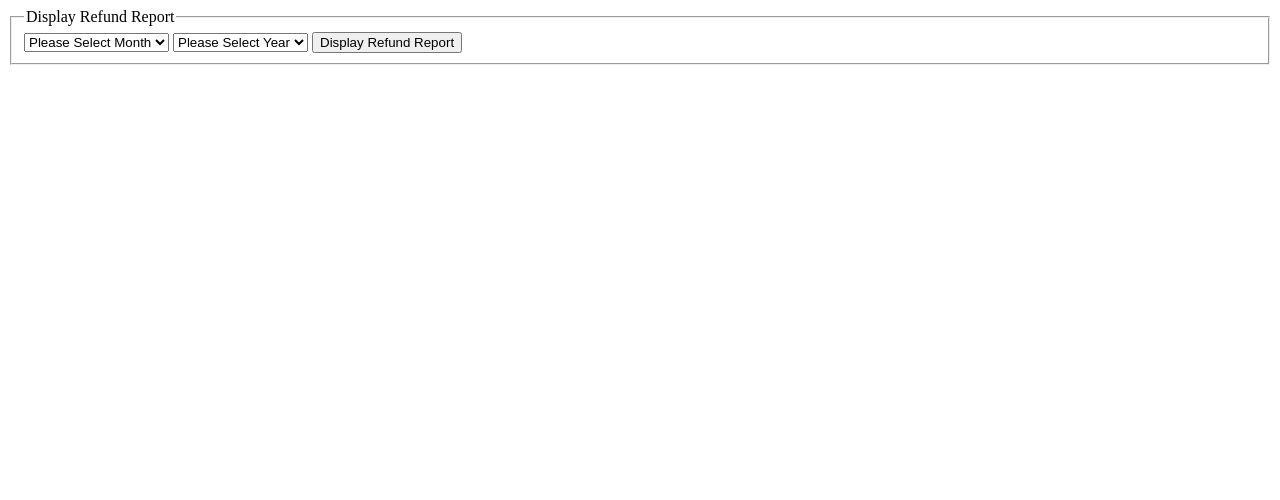
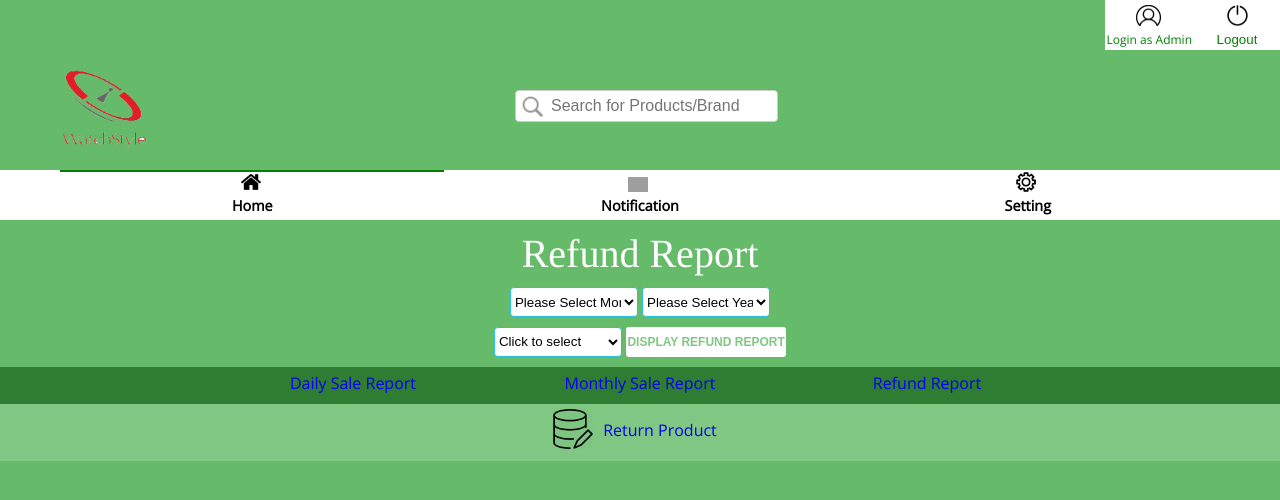
Before and after one commit to phanhuyhoangnguyen/DP2, a PHP site: page /display_refund_report.html in a window 1280 px wide. Shown: the top 500 px of the page. Run offline with PHP 8.4, Linux system fonts and the light colour scheme; grey boxes are pictures that could not be loaded.

Commit message:
modify to apply css

```diff
--- a/display_refund_report.html
+++ b/display_refund_report.html
@@ -1,17 +1,65 @@
 <!DOCTYPE html>
-<html lang="en">
 <head>
-    <meta charset="UTF-8">
-    <title>Display Refund Report</title>
+    <title>Friendly Pharmacy | Display Refund Report</title>
+    <meta charset="utf-8"/>
+    <meta name="description" content="Sale Reporting and Prediction System"/>
+    <meta name="keywords" content="Sale, Report, Predict, System, Pharmacy"/>
+    <meta name="author" content="Phan Huy Hoang Nguyen"/>
+
+    <link href="../resources/styles/style.css" rel="stylesheet" type="text/css"/>
+    <link href="../resources/styles/layout.css" rel="stylesheet" type="text/css"/>
+
+    <link href="https://fonts.googleapis.com/css?family=Open+Sans" rel="stylesheet">
+
+    <meta name="viewport" content="width=device-width, initial-scale=1.0"/>
+    <!-- References to external responsive CSS file -->
+    <link href="../resources/styles/responsive_desktop.css" rel="stylesheet" media="screen and (max-width: 1919px)"/>
+    <link href="../resources/styles/responsive_tabletandmobile.css" rel="stylesheet"
+          media="screen and (max-width: 680px)"/>
     <script type="text/javascript" src="javascript/display_refund_report.js"></script>
 </head>
 <body>
-<form id="display_refund_report" onsubmit="return display_refund_report();">
-    <fieldset>
-        <legend>
-            Display Refund Report
-        </legend>
-        <select id="select_month" name="select_month">
+<header class="headerwrapper">
+    <div class="topwrapper">
+        <a href="">
+            <img src="../resources/images/logout_n.png" alt="admin Icon"/>
+            <form id="logout" method="post" action="php/logout.php">
+                <input type="submit" id="submit_logout" name="submit_logout" value="Logout"/></form>
+        </a>
+
+        <a href="login.html">
+            <img src="../resources/images/admin.png" alt="logout"/>
+            <span id="adminIcon">Login as Admin</span>
+        </a>
+    </div>
+
+    <div id="logoandsearch">
+        <!--Logo-->	<!-- Ref: https://www.designmantic.com/-->
+        <a href="home.php"><img src="../resources/images/logo.png" alt="WatchStyle Logo" title="Home - WatchStyle"/></a>
+
+        <div class="searchwrapper">
+            <form>
+                <input type="text" name="search" placeholder="Search for Products/Brand"/>
+            </form>
+        </div>
+    </div>
+</header>
+
+
+<nav>
+    <ul>
+        <li id="active"><a href="home.php"><img src="../resources/images/home.png"/><span>Home</span></a></li>
+        <li><a href=""><img src="../resources/images/notification.png"/><span>Notification</span></a></li>
+        <li><a href=""><img src="../resources/images/setting.png"/><span>Setting</span></a></li>
+    </ul>
+</nav>
+
+<div class="stylequote">
+    <p>Refund Report</p>
+</div>
+
+<form class="center" id="display_refund_report" onsubmit="return display_refund_report();">
+        <select id="select_month" name="select_month" class="boxform">
             <option value="">Please Select Month</option>
             <option value="1">January</option>
             <option value="2">February</option>
@@ -27,7 +75,7 @@
             <option value="12">December</option>
         </select>
 
-        <select id="select_year" name="select_year">
+        <select id="select_year" name="select_year" class="boxform">
             <option value="">Please Select Year</option>
             <option value="2016">2016</option>
             <option value="2017">2017</option>
@@ -35,9 +83,30 @@
             <option value="2019">2019</option>
         </select>
 
-        <button type="submit" value="submit_refund_report">Display Refund Report</button>
-        <div id="echo_result"></div>
-    </fieldset>
+    <select id="display_option" name="display_option" class="boxform">
+        <option value="">Click to select</option>
+        <option value="by_item">View by Item</option>
+        <option value="general">All Refund Records</option>
+    </select>
+
+        <button class="formbutton" type="submit" value="submit_refund_report">Display Refund Report</button>
+
+
 </form>
+
+<div id="horizontalbar1">
+    <ul>
+        <li class="active"><a href="display_daily_report.html">Daily Sale Report</a></li>
+        <li><a href="display_month_report.html">Monthly Sale Report</a></li>
+        <li><a href="display_refund_report.html">Refund Report</a></li>
+    </ul>
+</div>
+
+<div id="horizontalbar2">
+    <ul >
+        <li><a href="return.html"><span id="editSale">Return Product</span></a></li>
+    </ul>
+</div>
+<div id="echo_result"></div>
 </body>
 </html>
--- a/javascript/display_refund_report.js
+++ b/javascript/display_refund_report.js
@@ -18,11 +18,12 @@ function display_refund_report()
 
         var month = document.getElementById("select_month").value;
         var year = document.getElementById("select_year").value;
+        var option = document.getElementById("display_option").value;
 
-        if (month == "" || year == "")
-            alert("Please select month and year");
+        if (month == "" || year == "" || option=="")
+            alert("Please select month, year and view");
 
-        var vars = "select_month="+encodeURIComponent(month)+"&select_year="+encodeURIComponent(year);
+        var vars = "&display_option=" + encodeURIComponent(option) + "&select_month="+encodeURIComponent(month)+"&select_year="+encodeURIComponent(year);
         xHRObject.open("POST", url, true);
         xHRObject.setRequestHeader("Content-type", "application/x-www-form-urlencoded");
         xHRObject.send(vars);
```
Also changed, not shown: php/display_refund_report.php (+44 -35 lines).
